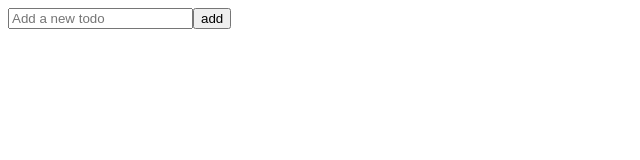
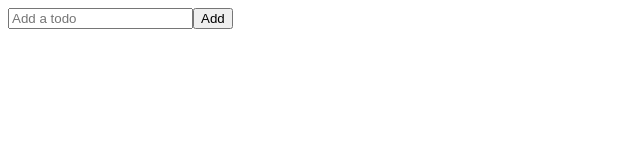
Before and after one commit to swapnil130501/TodoReact, a React (Vite) app: page / in a window 1280 px wide. Shown: the top 160 px of the page, without its empty margins (0-640 px from the left). Built offline with nearby package versions, Linux system fonts and the light colour scheme.

Commit message:
useContext hook to avoid prop drilling

```diff
--- a/src/App.jsx
+++ b/src/App.jsx
@@ -2,6 +2,7 @@ import { useCallback, useState } from 'react';
 import './App.css'
 import TodoInput from './components/TodoInput'
 import TodoList from './components/TodoList';
+import TodoContext from './context/TodoContext';
 
 function App() {
     const [todos, setTodos] = useState([ ]);
@@ -31,8 +32,10 @@ function App() {
 
     return (
         <>
-            <TodoInput onSubmit={onTodoFormSubmit}></TodoInput>
-            <TodoList listOfTodos={todos} onDeleteTodo={deleteTodoById} onUpdateTodo={updateTodo}></TodoList>
+            <TodoContext.Provider value={{todos, setTodos}}>
+                <TodoInput></TodoInput>
+                <TodoList listOfTodos={todos} onDeleteTodo={deleteTodoById} onUpdateTodo={updateTodo}></TodoList>
+            </TodoContext.Provider>
         </>
     )
 }
--- a/src/components/TodoInput.jsx
+++ b/src/components/TodoInput.jsx
@@ -1,34 +1,27 @@
-import React, { memo, useState } from 'react'
+import React, { useState, useContext } from 'react';
 import Button from './Button';
+import TodoContext from '../context/TodoContext';
 
-function TodoInput({ onSubmit }) {
+function TodoInput() {
     const [inputValue, setInputValue] = useState('');
+    const { todos, setTodos } = useContext(TodoContext);
 
-    function handleInputChange(event) {
-        setInputValue(event.target.value)
-    }
-
-    function handleSubmit(e) {
-        e.preventDefault();
-        onSubmit?.(inputValue);
+    function handleSubmit() {
+        setTodos([...todos, { value: inputValue }]);
         setInputValue('');
     }
 
     return (
-        <form onSubmit={handleSubmit}>
+        <div>
             <input
                 type="text"
                 value={inputValue}
-                onChange={handleInputChange}
-                placeholder="Add a new todo"
+                onChange={(e) => setInputValue(e.target.value)}
+                placeholder="Add a todo"
             />
-            <Button
-                type="submit"
-                text="add"
-            >
-            </Button>
-        </form>
-      );
+            <Button text="Add" onClickHandler={handleSubmit} type="submit" />
+        </div>
+    );
 }
 
-export default memo(TodoInput)
+export default React.memo(TodoInput);
--- a/src/components/TodoList.jsx
+++ b/src/components/TodoList.jsx
@@ -2,7 +2,6 @@ import React from 'react';
 import TodoListItem from './TodoListItem';
 
 const TodoList = ({ listOfTodos, onDeleteTodo, onUpdateTodo}) => {
-
     return (
         <ul>
             {listOfTodos?.map((todo) => {
--- /dev/null
+++ b/src/context/TodoContext.jsx
@@ -0,0 +1,3 @@
+import { createContext } from "react";
+
+export default createContext(null);
```
